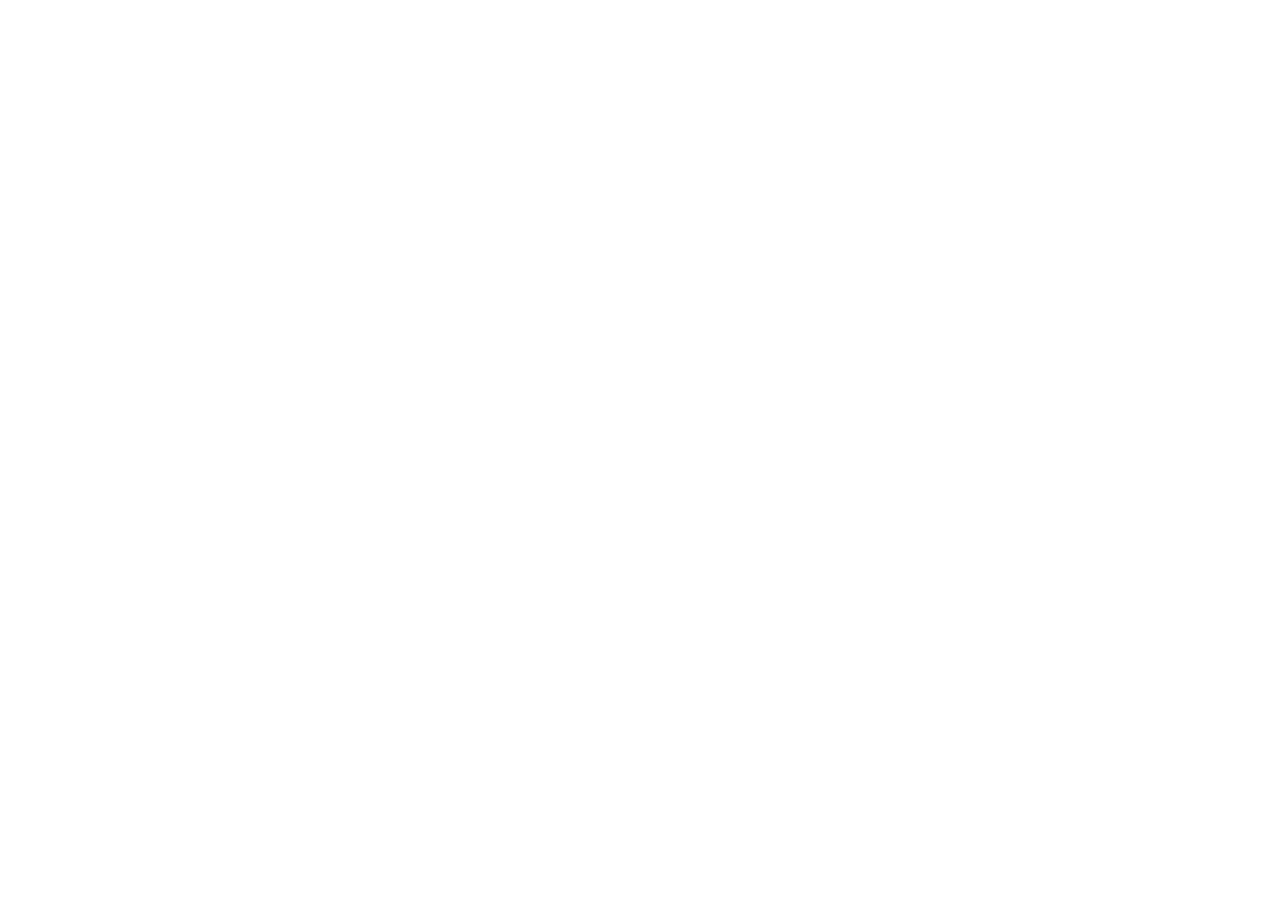
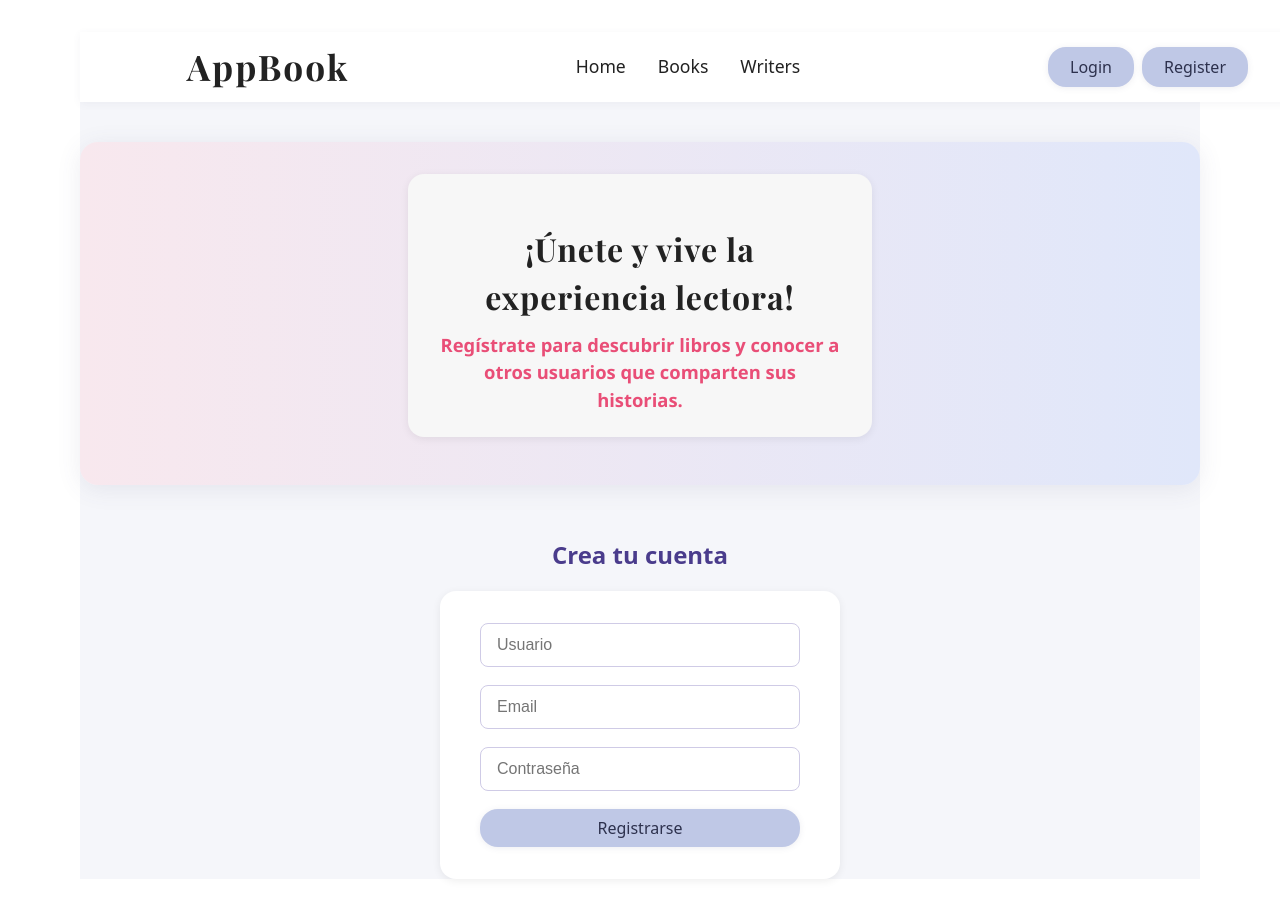
Before and after one commit to Sandra-Gutierrez-Garcia/Sprint_5API_Fontend, a React (Vite) app: page /register in a window 1280 px wide. Before the commit this address had no page. Before the commit the page ends 800 px from the top, so only its background shows below. Built offline with nearby package versions, Linux system fonts and the light colour scheme.

Commit message:
Mejoras visuales y estructura en login/register, header y banners

```diff
--- a/src/App.jsx
+++ b/src/App.jsx
@@ -2,6 +2,8 @@ import { useState } from 'react'
 import './App.css'
 import HomePage from './HomePage'
 import BookPage from './BookPage'
+import LoginPage from './LoginPage'
+import RegisterPage from './RegisterPage'
 import { BrowserRouter as Router, Routes, Route } from 'react-router-dom'
 
 function App() {
@@ -10,6 +12,8 @@ function App() {
       <Routes>
         <Route path='/' element={<HomePage />} />
         <Route path='/books' element={<BookPage />} />
+        <Route path='/login' element={<LoginPage />} />
+        <Route path='/register' element={<RegisterPage />} />
       </Routes>
     </Router>
   )
--- a/src/HomePage.css
+++ b/src/HomePage.css
@@ -1,7 +1,13 @@
 @import url('https://fonts.googleapis.com/css2?family=Playfair+Display:wght@700&display=swap');
+
+body {
+  overflow-x: hidden;
+}
 
 .main-header {
   width: 100%;
+  max-width: 1440px;
+  margin: 0 auto;
   background: #fff;
   display: flex;
   align-items: center;
@@ -47,36 +53,24 @@
   flex: 1;
   justify-content: flex-end;
 }
-.login-btn {
-  background: #bfc8e6;
-  color: #2d314d;
+.login-btn, .register-btn {
+  background: linear-gradient(90deg, #e0e7fa 0%, #bfc8e6 100%);
+  color: #4a3c8c;
   border: none;
-  border-radius: 18px;
-  padding: 8px 22px;
-  font-size: 1rem;
-  font-weight: 500;
+  border-radius: 12px;
+  padding: 10px 28px;
+  font-size: 1.08rem;
+  font-weight: 600;
   cursor: pointer;
-  margin-left: 8px;
-  transition: background 0.2s, color 0.2s;
+  margin-left: 0;
+  transition: background 0.2s, color 0.2s, box-shadow 0.2s;
+  box-shadow: 0 1px 6px rgba(80,80,120,0.10);
+  outline: none;
 }
-.login-btn:hover {
-  background: #a3b1d1;
-  color: #222;
-}
-.register-btn {
-  background: #bfc8e6;
-  color: #2d314d;
-  border: none;
-  border-radius: 18px;
-  padding: 8px 22px;
-  font-size: 1rem;
-  font-weight: 500;
-  cursor: pointer;
-  transition: background 0.2s, color 0.2s;
-}
-.register-btn:hover {
-  background: #a3b1d1;
-  color: #222;
+.login-btn:hover, .register-btn:hover {
+  background: linear-gradient(90deg, #e94e77 0%, #e0e7fa 100%);
+  color: #fff;
+  box-shadow: 0 2px 12px #e94e7733;
 }
 .top-book-banner {
   display: flex;
--- a/src/LoginPage.css
+++ b/src/LoginPage.css
@@ -1,75 +1,108 @@
-.page-container {
+.loginpage-new {
+  display: flex;
+  flex-direction: column;
   min-height: 100vh;
-  background: linear-gradient(135deg, #f5f7fa 0%, #c3cfe2 100%);
+  background: #f5f6fa;
+}
+
+.top-book-banner {
+  display: flex;
+  flex-direction: row;
+  align-items: center;
+  justify-content: center;
+  background: linear-gradient(90deg, #f8e8ee 0%, #e0e7fa 100%);
+  border-radius: 18px;
+  margin: 40px auto 0 auto;
+  width: 80vw;
+  max-width: 1100px;
+  min-height: 220px;
+  box-shadow: 0 4px 24px rgba(80,80,120,0.10);
+  gap: 36px;
+  padding: 32px 48px;
+  position: relative;
+  overflow: hidden;
+}
+
+.top-book-info {
   display: flex;
   flex-direction: column;
   align-items: center;
+  text-align: center;
+  background: #f7f7f7;
+  padding: 24px 32px;
+  border-radius: 16px;
+  box-shadow: 0 2px 8px rgba(0,0,0,0.07);
+  margin-bottom: 16px;
+  max-width: 400px;
 }
 
-.form-container {
-  background: #fff;
-  padding: 2rem 2.5rem;
-  border-radius: 16px;
-  box-shadow: 0 4px 24px rgba(0,0,0,0.08);
-  margin-top: 2rem;
-  width: 100%;
-  max-width: 400px;
+.top-book-info h2 {
+  font-family: 'Playfair Display', serif;
+  font-size: 2rem;
+  color: #222;
+  margin-bottom: 10px;
+  font-weight: 700;
+  letter-spacing: 1px;
+}
+
+.top-book-title {
+  font-size: 1.15rem;
+  font-weight: 600;
+  color: #e94e77;
+  margin: 0;
+  font-family: 'Segoe UI', Arial, sans-serif;
+}
+
+.login-form-section {
   display: flex;
   flex-direction: column;
   align-items: center;
+  margin-top: 32px;
 }
 
-.form-container h2 {
-  color: #2d3a4b;
-  margin-bottom: 1.5rem;
+.form-title {
+  font-size: 1.5rem;
+  font-weight: 600;
+  color: #4a3c8c;
+  margin-bottom: 18px;
 }
 
-.form-container form {
-  width: 100%;
+.login-form {
   display: flex;
   flex-direction: column;
-  gap: 1rem;
+  gap: 18px;
+  background: #fff;
+  padding: 32px 40px;
+  border-radius: 16px;
+  box-shadow: 0 2px 8px rgba(0,0,0,0.07);
+  min-width: 320px;
 }
 
-.form-container input {
-  padding: 0.75rem 1rem;
-  border: 1px solid #c3cfe2;
+.login-input {
+  padding: 12px 16px;
   border-radius: 8px;
+  border: 1px solid #cfcbe6;
   font-size: 1rem;
   outline: none;
   transition: border 0.2s;
 }
 
-.form-container input:focus {
-  border: 1.5px solid #6c63ff;
+.login-input:focus {
+  border: 1.5px solid #4a3c8c;
 }
 
-.form-container button {
-  background: #6c63ff;
+.login-btn {
+  background: #4a3c8c;
   color: #fff;
+  font-weight: 600;
   border: none;
   border-radius: 8px;
-  padding: 0.75rem 1rem;
-  font-size: 1rem;
+  padding: 12px 0;
+  font-size: 1.1rem;
   cursor: pointer;
   transition: background 0.2s;
 }
 
-.form-container button:hover {
-  background: #5548c8;
+.login-btn:hover {
+  background: #6c5ce7;
 }
-
-.form-container p {
-  margin-top: 1rem;
-  color: #2d3a4b;
-}
-
-.form-container a {
-  color: #6c63ff;
-  text-decoration: none;
-  font-weight: 500;
-}
-
-.form-container a:hover {
-  text-decoration: underline;
-}
--- a/src/LoginPage.jsx
+++ b/src/LoginPage.jsx
@@ -1,22 +1,40 @@
 import React from "react";
+import Header from "./Header";
 import "./LoginPage.css";
-import Header from "./Header";
 
-const LoginPage = () => {
+function LoginPage() {
   return (
-    <div className="page-container">
+    <div className="loginpage-new">
       <Header />
-      <div className="form-container">
-        <h2>Iniciar Sesión</h2>
-        <form>
-          <input type="email" placeholder="Correo electrónico" required />
-          <input type="password" placeholder="Contraseña" required />
-          <button type="submit">Entrar</button>
+      <section className="top-book-banner">
+        <div className="top-book-info">
+          <h2>¡Bienvenido de nuevo!</h2>
+          <p className="top-book-title">
+            Inicia sesión para descubrir libros y conectar con otros usuarios.
+          </p>
+        </div>
+      </section>
+
+      <section className="login-form-section">
+        <h2 className="form-title">Iniciar sesión</h2>
+        <form className="login-form">
+          <input
+            type="text"
+            placeholder="Usuario"
+            className="login-input"
+          />
+          <input
+            type="password"
+            placeholder="Contraseña"
+            className="login-input"
+          />
+          <button type="submit" className="login-btn">
+            Entrar
+          </button>
         </form>
-        <p>¿No tienes cuenta? <a href="/register">Regístrate</a></p>
-      </div>
+      </section>
     </div>
   );
-};
+}
 
 export default LoginPage;
--- a/src/RegisterPage.css
+++ b/src/RegisterPage.css
@@ -1,75 +1,217 @@
-.page-container {
+.registerpage-new {
+  display: flex;
+  flex-direction: column;
   min-height: 100vh;
-  background: linear-gradient(135deg, #f5f7fa 0%, #c3cfe2 100%);
+  background: #f5f6fa;
+}
+
+.register-banner {
+  display: flex;
+  align-items: center;
+  justify-content: center;
+  gap: 32px;
+  background: #fff;
+  padding: 32px 0;
+  box-shadow: 0 2px 8px rgba(0,0,0,0.07);
+}
+
+.register-motivation {
+  background: #f7f7f7;
+  padding: 24px 32px;
+  border-radius: 16px;
+  box-shadow: 0 2px 8px rgba(0,0,0,0.07);
+  margin-bottom: 16px;
+  max-width: 400px;
+}
+
+.register-motivation h2 {
+  font-size: 1.5rem;
+  font-weight: 600;
+  color: #4a3c8c;
+  margin-bottom: 12px;
+}
+
+.register-motivation p {
+  font-size: 1.1rem;
+  color: #333;
+}
+
+.register-banner-img {
+  width: 320px;
+  height: auto;
+  border-radius: 12px;
+  box-shadow: 0 2px 12px rgba(0,0,0,0.12);
+}
+
+.register-form-section {
   display: flex;
   flex-direction: column;
   align-items: center;
+  margin-top: 32px;
 }
 
-.form-container {
-  background: #fff;
-  padding: 2rem 2.5rem;
-  border-radius: 16px;
-  box-shadow: 0 4px 24px rgba(0,0,0,0.08);
-  margin-top: 2rem;
-  width: 100%;
-  max-width: 400px;
+.form-title {
+  font-size: 1.5rem;
+  font-weight: 600;
+  color: #4a3c8c;
+  margin-bottom: 18px;
+}
+
+.register-form {
   display: flex;
   flex-direction: column;
-  align-items: center;
+  gap: 18px;
+  background: #fff;
+  padding: 32px 40px;
+  border-radius: 16px;
+  box-shadow: 0 2px 8px rgba(0,0,0,0.07);
+  min-width: 320px;
 }
 
-.form-container h2 {
-  color: #2d3a4b;
-  margin-bottom: 1.5rem;
-}
-
-.form-container form {
-  width: 100%;
-  display: flex;
-  flex-direction: column;
-  gap: 1rem;
-}
-
-.form-container input {
-  padding: 0.75rem 1rem;
-  border: 1px solid #c3cfe2;
+.register-input {
+  padding: 12px 16px;
   border-radius: 8px;
+  border: 1px solid #cfcbe6;
   font-size: 1rem;
   outline: none;
   transition: border 0.2s;
 }
 
-.form-container input:focus {
-  border: 1.5px solid #6c63ff;
+.register-input:focus {
+  border: 1.5px solid #4a3c8c;
 }
 
-.form-container button {
-  background: #6c63ff;
+.register-btn {
+  background: #4a3c8c;
   color: #fff;
+  font-weight: 600;
   border: none;
   border-radius: 8px;
-  padding: 0.75rem 1rem;
-  font-size: 1rem;
+  padding: 12px 0;
+  font-size: 1.1rem;
   cursor: pointer;
   transition: background 0.2s;
 }
 
-.form-container button:hover {
-  background: #5548c8;
+.register-btn:hover {
+  background: #6c5ce7;
 }
 
-.form-container p {
-  margin-top: 1rem;
-  color: #2d3a4b;
+.main-header {
+  width: 100%;
+  max-width: 1440px;
+  margin: 0 auto;
+  background: #fff;
+  display: flex;
+  align-items: center;
+  justify-content: space-between;
+  padding: 0 48px;
+  height: 70px;
+  box-shadow: 0 2px 8px rgba(80,80,120,0.06);
+  position: sticky;
+  top: 0;
+  z-index: 20;
 }
-
-.form-container a {
-  color: #6c63ff;
+.header-logo {
+  font-family: 'Playfair Display', serif;
+  font-size: 2.2rem;
+  font-weight: 700;
+  letter-spacing: 2px;
+  color: #222;
+  flex: 1;
+}
+.header-menu {
+  display: flex;
+  gap: 32px;
+  flex: 2;
+  justify-content: center;
+}
+.header-menu a {
   text-decoration: none;
+  color: #222;
+  font-size: 1.1rem;
   font-weight: 500;
+  padding: 4px 0;
+  border-bottom: 2px solid transparent;
+  transition: border 0.2s, color 0.2s;
 }
-
-.form-container a:hover {
-  text-decoration: underline;
+.header-menu a.active, .header-menu a:hover {
+  color: #e94e77;
+  border-bottom: 2px solid #e94e77;
 }
+.header-actions {
+  display: flex;
+  gap: 8px;
+  font-size: 1.1rem;
+  flex: 1;
+  justify-content: flex-end;
+}
+.login-btn {
+  background: #bfc8e6;
+  color: #2d314d;
+  border: none;
+  border-radius: 18px;
+  padding: 8px 22px;
+  font-size: 1rem;
+  font-weight: 500;
+  cursor: pointer;
+  margin-left: 8px;
+  transition: background 0.2s, color 0.2s;
+}
+.login-btn:hover {
+  background: #a3b1d1;
+  color: #222;
+}
+.register-btn {
+  background: #bfc8e6;
+  color: #2d314d;
+  border: none;
+  border-radius: 18px;
+  padding: 8px 22px;
+  font-size: 1rem;
+  font-weight: 500;
+  cursor: pointer;
+  transition: background 0.2s, color 0.2s;
+}
+.register-btn:hover {
+  background: #a3b1d1;
+  color: #222;
+}
+.top-book-banner {
+  display: flex;
+  flex-direction: row;
+  align-items: center;
+  justify-content: center;
+  background: linear-gradient(90deg, #f8e8ee 0%, #e0e7fa 100%);
+  border-radius: 18px;
+  margin: 40px auto 0 auto;
+  width: 80vw;
+  max-width: 1100px;
+  min-height: 220px;
+  box-shadow: 0 4px 24px rgba(80,80,120,0.10);
+  gap: 36px;
+  padding: 32px 48px;
+  position: relative;
+  overflow: hidden;
+}
+.top-book-info {
+  display: flex;
+  flex-direction: column;
+  align-items: center;
+  text-align: center;
+}
+.top-book-banner h2 {
+  font-family: 'Playfair Display', serif;
+  font-size: 2rem;
+  color: #222;
+  margin-bottom: 10px;
+  font-weight: 700;
+  letter-spacing: 1px;
+}
+.top-book-title {
+  font-size: 1.15rem;
+  font-weight: 600;
+  color: #e94e77;
+  margin: 0;
+  font-family: 'Segoe UI', Arial, sans-serif;
+}
--- a/src/RegisterPage.jsx
+++ b/src/RegisterPage.jsx
@@ -1,23 +1,46 @@
 import React from "react";
+import Header from "./Header";
 import "./RegisterPage.css";
-import Header from "./Header";
 
-const RegisterPage = () => {
-  return (
-    <div className="page-container">
-      <Header />
-      <div className="form-container">
-        <h2>Registro</h2>
-        <form>
-          <input type="text" placeholder="Nombre completo" required />
-          <input type="email" placeholder="Correo electrónico" required />
-          <input type="password" placeholder="Contraseña" required />
-          <button type="submit">Registrarse</button>
-        </form>
-        <p>¿Ya tienes cuenta? <a href="/login">Inicia sesión</a></p>
-      </div>
-    </div>
-  );
-};
+function RegisterPage() {
+	return (
+		<div className="registerpage-new">
+			<Header />
+			<section className="top-book-banner">
+				<div className="top-book-info">
+					<h2>¡Únete y vive la experiencia lectora!</h2>
+					<p className="top-book-title">
+						Regístrate para descubrir libros y conocer a otros usuarios que
+						comparten sus historias.
+					</p>
+				</div>
+			</section>
+
+			<section className="register-form-section">
+				<h2 className="form-title">Crea tu cuenta</h2>
+				<form className="register-form">
+					<input
+						type="text"
+						placeholder="Usuario"
+						className="register-input"
+					/>
+					<input
+						type="email"
+						placeholder="Email"
+						className="register-input"
+					/>
+					<input
+						type="password"
+						placeholder="Contraseña"
+						className="register-input"
+					/>
+					<button type="submit" className="register-btn">
+						Registrarse
+					</button>
+				</form>
+			</section>
+		</div>
+	);
+}
 
 export default RegisterPage;
```
Also changed, not shown: 1 other file (tests, documents, lock files or other folders).
